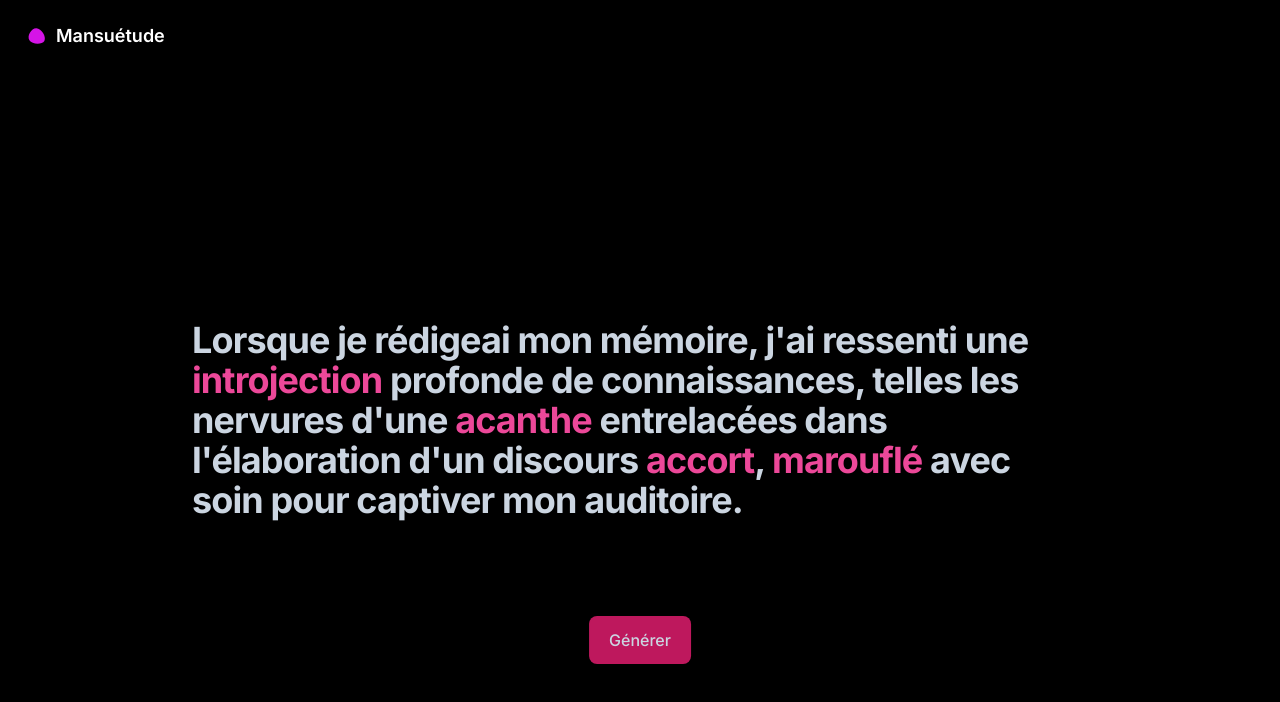
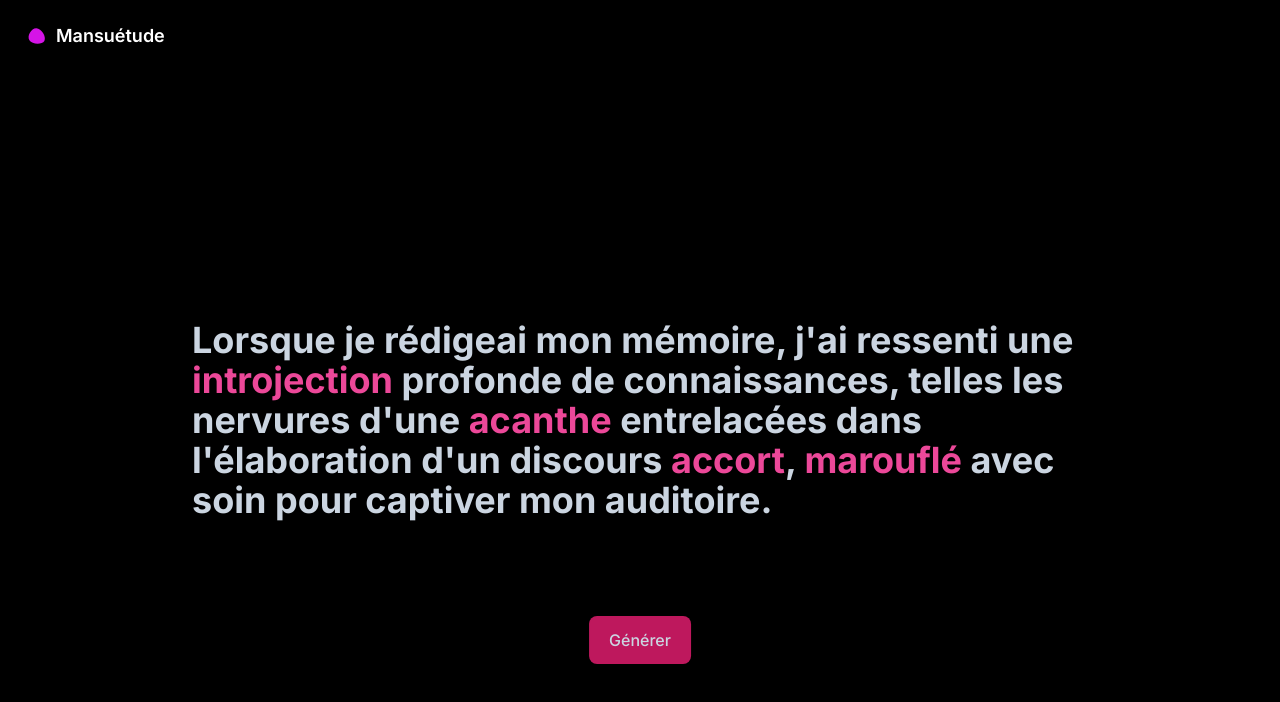
Before and after one commit to clementpiat/mansuetude, a Next.js app: page / in a window 1280 px wide. Both pictures are taken after a click on the element "Générer". Shown: the top 702 px of the page. Built offline with nearby package versions, Linux system fonts and the light colour scheme.

Commit message:
fix: useless className

```diff
--- a/src/app/components/Sentence.jsx
+++ b/src/app/components/Sentence.jsx
@@ -4,7 +4,7 @@ import Word from "../components/Word"
 export default function Sentence(props) {
     return (
         props.element ?
-        <div className="fixed top-[45vh] sm:top-[40vh] left-[10vw] sm:left-[15vw] w-[80vw] sm:w-[70vw] font-bold sm:leading-none sm:tracking-tight text-xl sm:text-3xl lg:text-4xl text-slate-300">
+        <div className="fixed top-[45vh] sm:top-[40vh] left-[10vw] sm:left-[15vw] w-[80vw] sm:w-[70vw] font-bold text-xl sm:text-3xl lg:text-4xl text-slate-300">
           {
             props.element.message.split(' ').map(
               (word, index) =>
```
